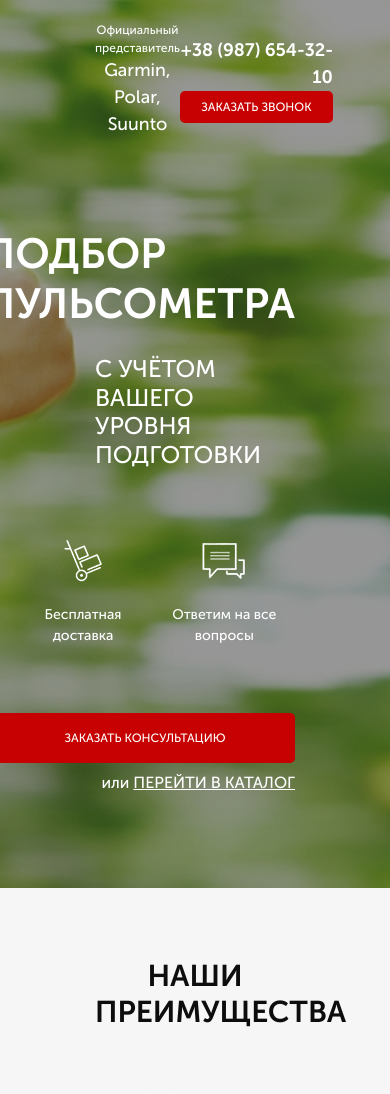
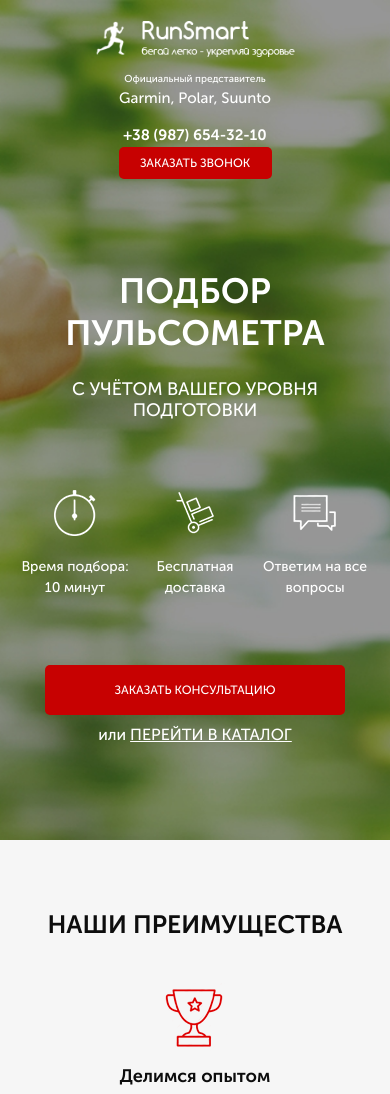
Before and after one commit to DmitriyKabanets/Pulse_Udemy, a website: page src/index.html in a window 390 px wide. Shown: the top 1094 px of the page. Drawn offline with Linux system fonts and the light colour scheme; files whose address does not match are found by name.

Commit message:
add media to section promo and advantages

```diff
--- a/gulpfile.js
+++ b/gulpfile.js
@@ -8,7 +8,7 @@ const rename = require("gulp-rename");
 gulp.task('server', function() {
 
     browserSync({
-        host: "192.168.0.131",
+        host: "192.168.0.132",
         server: {
             baseDir: "src"
         }
--- /dev/null
+++ b/src/sass/_media.scss
@@ -0,0 +1,86 @@
+@media (max-width: 991px){
+    .header{
+        &__logo{
+            width: 200px;
+        }
+        &__official{
+            font-size: 10px;
+            span{
+                font-size: 15px;
+            }
+        }
+        &__contacts{
+            a{
+                font-size: 15px;
+            }
+        }
+    }
+
+    .advantages{
+        &__items{
+            flex-direction: column;
+            align-items: center;
+        }
+    }
+
+}
+
+@media (max-width: 767px){
+    .header{
+        flex-direction: column;
+        &__contacts{
+            align-items: center;
+        }
+        &__contacts, &__official{
+            margin-top: 15px;
+        }
+    }
+    .promo{
+        &__wrapper{
+            align-items: center;
+        }
+    }
+    .advantages{
+        &__items{
+            margin-top: 0px;
+        }
+        &__item{
+            margin-top: 35px;
+        }
+        &__item-header{
+            margin-top: 10px;
+        }
+        &__item-text{
+            margin-top: 5px;
+        }
+    }
+}
+
+@media (max-width: 575px){
+    .promo{
+        .container{
+            padding: 0 15px;
+        }
+        &__header{
+            text-align: center;
+            font-size: 35px;
+        }
+        &__subheader{
+            text-align: center;
+            font-size: 18px;
+        }
+        &__items{
+            width: 100%;
+        }
+
+    }
+    .advantages{
+        .container{
+            padding: 0 15px;
+        }
+        &__header{
+            font-size: 25px;
+        }
+    }
+
+}
--- a/src/sass/style.scss
+++ b/src/sass/style.scss
@@ -1,6 +1,4 @@
 @import '_variables.scss';
-@import '_header.scss';
-@import '_button.scss';
 
 body{
     font-family: 'Museo Sans', sans-serif;
@@ -110,3 +108,7 @@ body{
         }
     }
 }
+
+@import '_header.scss';
+@import '_button.scss';
+@import '_media.scss';
```
Also changed, not shown: src/css/style.min.css.
